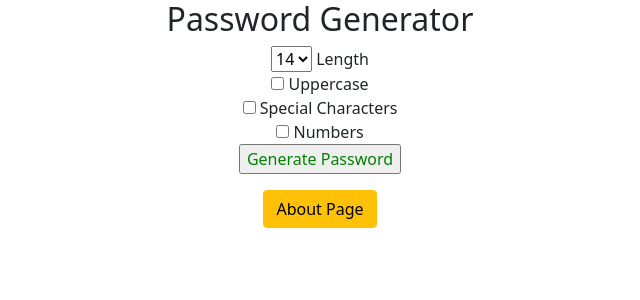
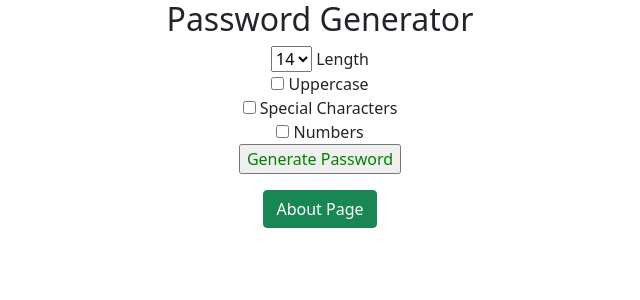
Before and after one commit to super1orfa/django3-password-generator, a Django app: page / in a window 1280 px wide. Shown: the top 300 px of the page, without its empty margins (320-960 px from the left). Run offline with Django 3.2, Linux system fonts and the light colour scheme.

Commit message:
Second Changes

```diff
--- a/generator/templates/generator/home.html
+++ b/generator/templates/generator/home.html
@@ -24,5 +24,5 @@
         <br>
         <input type="submit" value="Generate Password" style="color: green;">
     </form>
-    <a href="{% url 'about' %}" class="btn btn-warning">About Page</a>
+    <a href="{% url 'about' %}" class="btn btn-success">About Page</a>
 </div>
```
